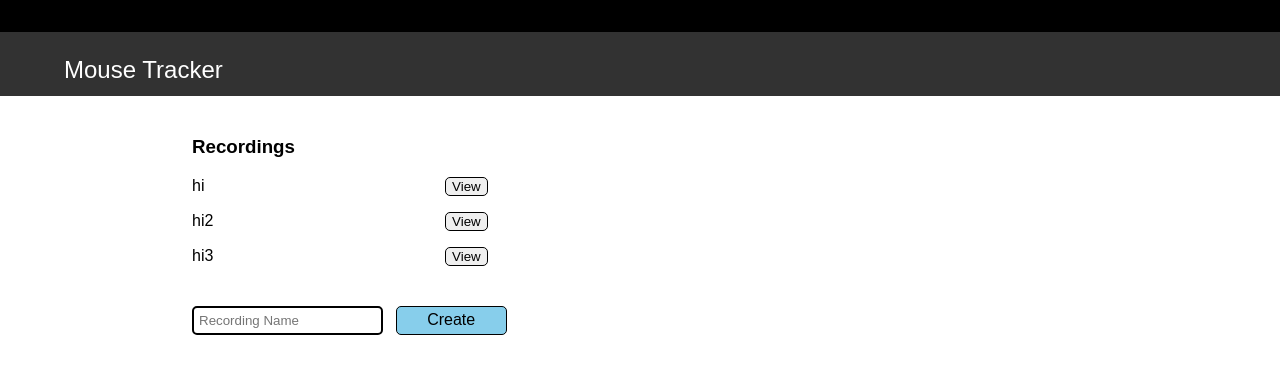
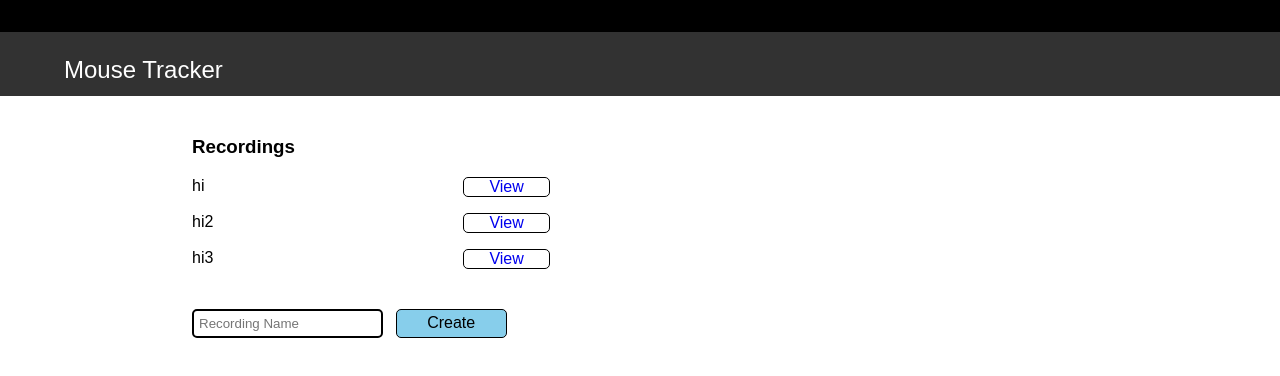
Before and after one commit to uprightlabs/frontend-test, a React (Create React App) app in the folder client/mouse-recorder/: page / in a window 1280 px wide. Shown: the top 376 px of the page. Built offline with nearby package versions, Linux system fonts and the light colour scheme.

Commit message:
Adding routes to view-buttons

```diff
--- a/client/mouse-recorder/package.json
+++ b/client/mouse-recorder/package.json
@@ -5,6 +5,7 @@
   "dependencies": {
     "react": "^16.4.2",
     "react-dom": "^16.4.2",
+    "react-router-dom": "^4.3.1",
     "react-scripts": "1.1.5"
   },
   "scripts": {
--- a/client/mouse-recorder/src/App.css
+++ b/client/mouse-recorder/src/App.css
@@ -18,13 +18,16 @@
 .individualRecord {
   display: flex;
   justify-content: space-between;
-  width: 33%;
+  width: 40%;
   margin-bottom: 2vh;
 }
 
-button {
+.viewRecording {
   border-radius: 5px;
   border: 1px solid black;
+  padding: 0 2vw;
+  text-decoration: none;
+  /* background: blue; */
 }
 
 button:hover {
--- a/client/mouse-recorder/src/App.js
+++ b/client/mouse-recorder/src/App.js
@@ -1,13 +1,23 @@
 import React, { Component } from 'react';
 import './App.css';
+import { Link } from 'react-router-dom';
 
 class App extends Component {
   constructor(){
     super();
     this.state = {
-      recordings: ["hi", "hi2", "hi3"]
+      recordings: ["hi", "hi2", "hi3"],
+      recordingName: "",
     }
   }
+
+  submitRecording = () => {
+    this.setState({ recordingName: "" })
+
+    // Add functionality to send to Database
+
+  }
+
   render() {
     return (
       <div className="App">
@@ -15,16 +25,19 @@ class App extends Component {
 
         <div className="content">
           <h3 className="header">Recordings</h3>
-          <div className="recordingContainer">{this.state.recordings.map(recording => <div className="individualRecord"><div>{recording}</div><button>View</button></div>)}</div>
+          <div className="recordingContainer">{this.state.recordings.map(recording => <div className="individualRecord"><div>{recording}</div><Link className="viewRecording" to="/recordings/:id">View</Link></div>)}</div>
         </div>
 
         <div className="inputBar">
           <input
           className="input"
+          type="text"
           placeholder="Recording Name"
-          name="input">
+          name="recordingName"
+          value={this.state.recordingName}
+          onChange={e => this.setState({ [e.target.name]: e.target.value})} >
           </input>
-          <div className="create">Create</div>
+          <div className="create" onClick={() => this.submitRecording()}>Create</div>
 
         </div>
       </div>
--- a/client/mouse-recorder/src/index.js
+++ b/client/mouse-recorder/src/index.js
@@ -3,6 +3,10 @@ import ReactDOM from 'react-dom';
 import './index.css';
 import App from './App';
 import registerServiceWorker from './registerServiceWorker';
+import { BrowserRouter } from 'react-router-dom'
 
-ReactDOM.render(<App />, document.getElementById('root'));
+
+ReactDOM.render((
+<BrowserRouter>
+<App /></BrowserRouter>), document.getElementById('root'));
 registerServiceWorker();
```
Also changed, not shown: client/mouse-recorder/src/components/recordingPage/Recording.js (added), client/mouse-recorder/src/components/recordingPage/recording-styles.js (added), 1 other file (tests, documents, lock files or other folders).
